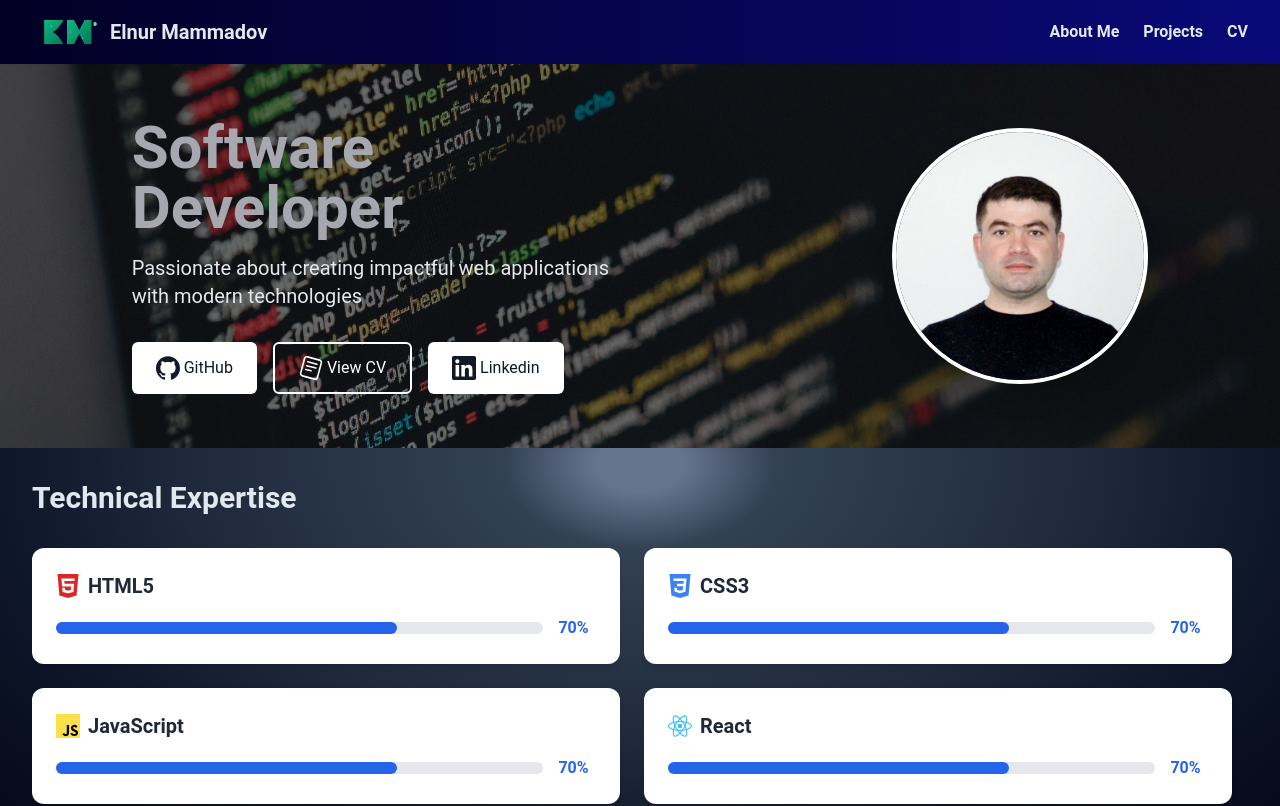
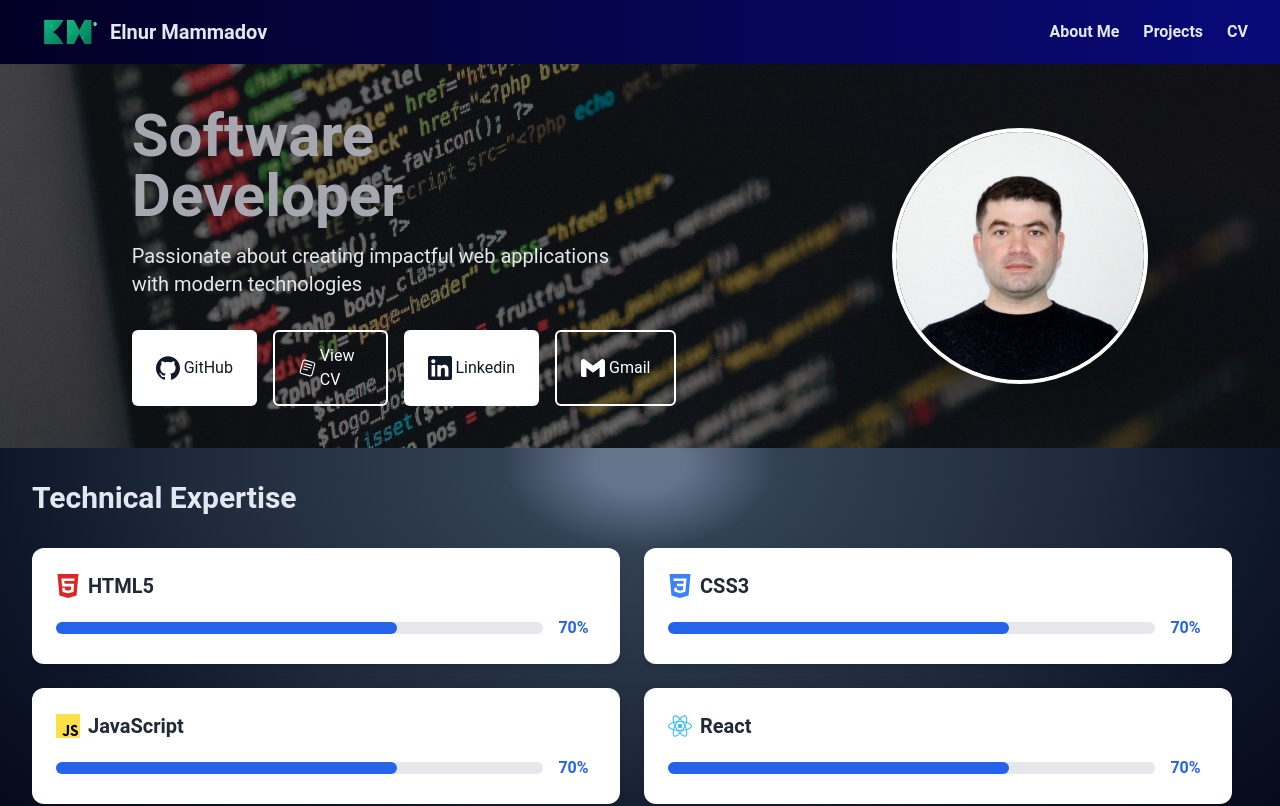
Before and after one commit to elnur004/my-website, a Next.js app: page / in a window 1280 px wide. Shown: the top 806 px of the page. Built offline with nearby package versions, Linux system fonts and the light colour scheme.

Commit message:
added gmail

```diff
--- a/components/HeroSection.tsx
+++ b/components/HeroSection.tsx
@@ -4,7 +4,7 @@ import Link from 'next/link';
 import Image from 'next/image';
 import { motion } from 'framer-motion';
 
-import { SiGithub, SiReaddotcv, SiLinkedin } from "react-icons/si";
+import { SiGithub, SiReaddotcv, SiLinkedin, SiGmail } from "react-icons/si";
 
 import elnur from '@/public/elnur.webp';
 
@@ -92,6 +92,12 @@ export default function HeroSection() {
               >
                 <SiLinkedin className='mr-1 text-2xl'/> Linkedin
               </a>
+              <a
+                href="mailto:lnur004@gmail.com"
+                className="flex justify-center items-center border-2 border-white text-white px-6 py-3 rounded-md hover:bg-white hover:text-gray-900 transition"
+              >
+                <SiGmail className='mr-1 text-2xl'/> Gmail
+              </a>
             </div>
           </motion.div>
 
```
